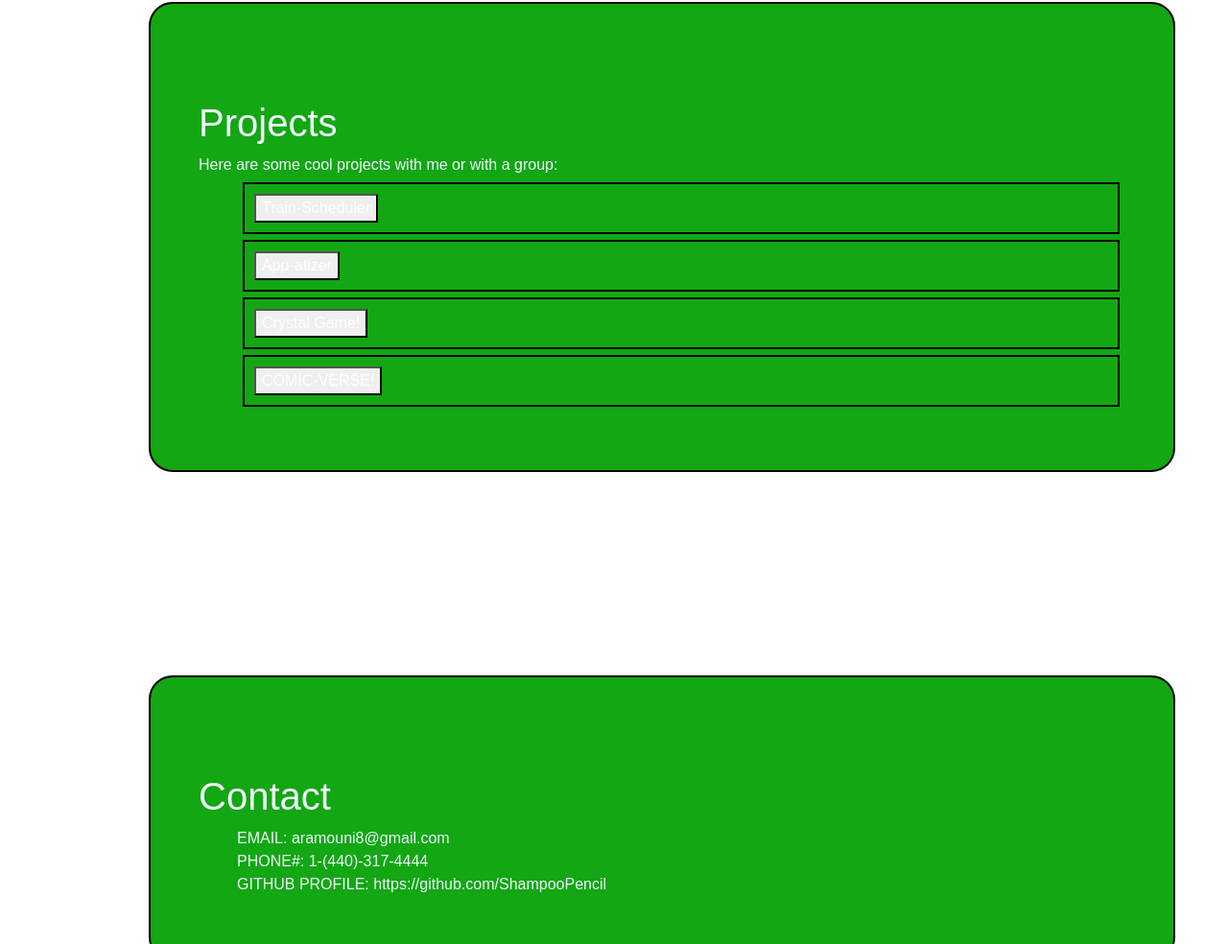
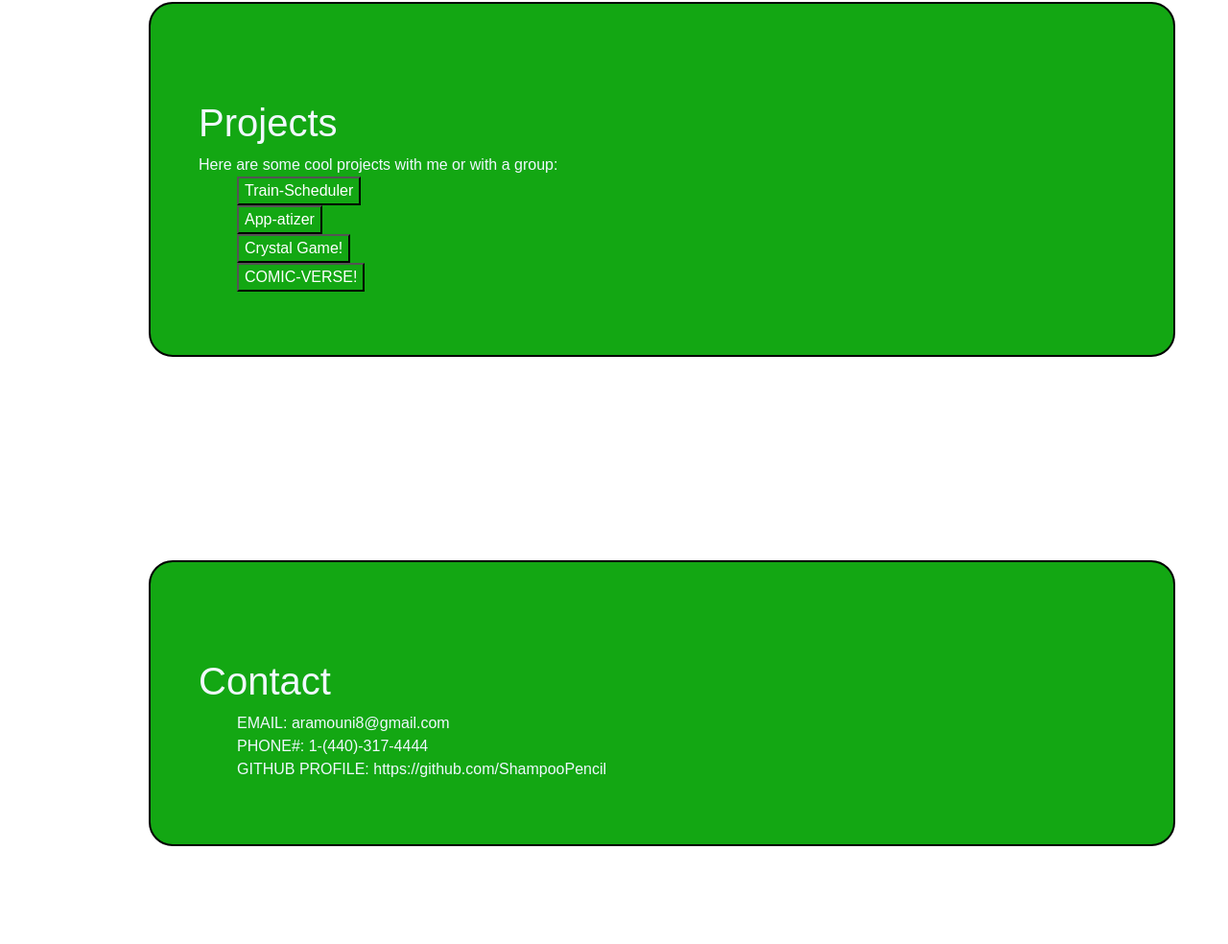
Before and after one commit to ShampooPencil/hwportfolio, a website: page public/AAprofile.html in a window 1280 px wide. Shown: the part 2364-3348 px from the top of the page at 96% size. Drawn offline with nearby package versions, Linux system fonts and the light colour scheme; a web font is replaced by a local one.

Commit message:
updated some css

```diff
--- a/public/AAprofile.html
+++ b/public/AAprofile.html
@@ -251,10 +251,10 @@
                     <div class ="col">
                         Here are some cool projects with me or with a group:
                         <ul>
-                           <li class="showingProjects"> <button><a href="https://shampoopencil.github.io/Train-Scheduler/">Train-Scheduler</a></button></li>
-                            <li class="showingProjects"><button><a href="https://theluomamr.github.io/Group_Project_One/">App-atizer</a></button></li>
-                            <li class="showingProjects"><button><a href="https://github.com/ShampooPencil/unit-4-game">Crystal Game!</a></button> </li>
-                            <li class="showingProjects"><button><a href="https://github.com/giantrotta24/Comic-Verse">COMIC-VERSE!</a></button></li>
+                           <li> <button class="showingProjects"><a href="https://shampoopencil.github.io/Train-Scheduler/">Train-Scheduler</a></button></li>
+                            <li ><button class="showingProjects"><a href="https://theluomamr.github.io/Group_Project_One/">App-atizer</a></button></li>
+                            <li><button class="showingProjects"><a href="https://github.com/ShampooPencil/unit-4-game">Crystal Game!</a></button> </li>
+                            <li><button class="showingProjects"><a href="https://github.com/giantrotta24/Comic-Verse">COMIC-VERSE!</a></button></li>
                         </ul>
                     </div>
                 </div>
--- a/public/style.css
+++ b/public/style.css
@@ -123,10 +123,10 @@ ul {
   .showingProjects{
     background-color: rgb(19, 167, 19);
     color: white;
-    border: 2px solid black;
-    /* text-align: center; */
+    /* border: 2px solid black;
+    /* text-align: center;
     margin: 6px;
-    padding: 10px;
+    padding: 10px; */
   }
 
   /* @media only screen and (max-width: 1000px) {
```
